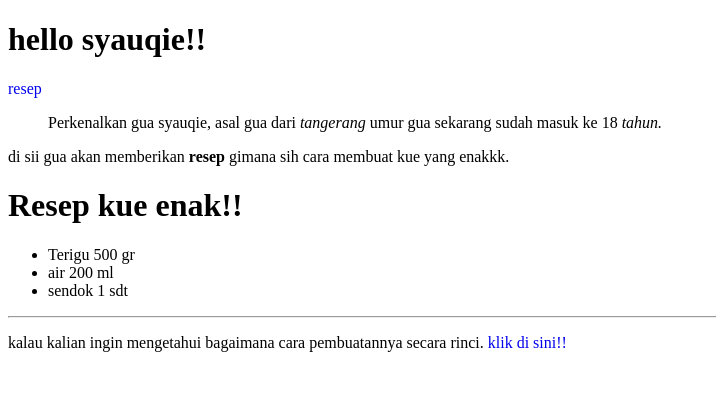
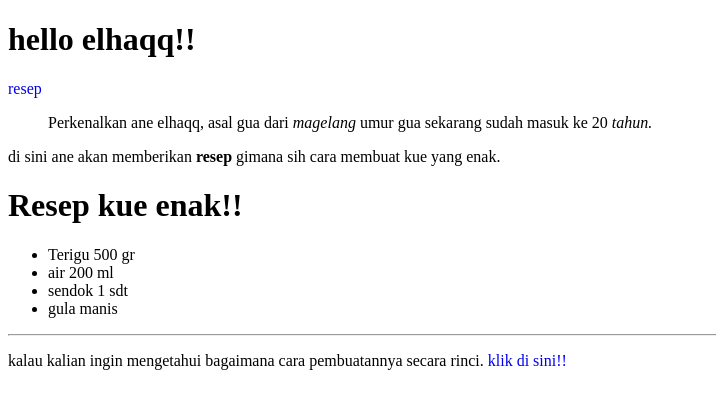
Before and after one commit to Elhaqq06/test-push-1, a plain HTML site: page index.html in a window 1280 px wide. Shown: the whole page, without its empty margins (0-716 px from the left). Drawn offline with Linux system fonts and the light colour scheme.

Commit message:
mengganti nama

```diff
--- a/index.html
+++ b/index.html
@@ -9,17 +9,17 @@
     <head>
 
             <h1>
-                hello syauqie!!
+                hello elhaqq!!
             </h1>
             <a href="resep.html">resep</a>
     </head>
 
     <body>
 
-        <blockquote>Perkenalkan gua syauqie, asal gua dari <cite>tangerang</cite> umur gua sekarang sudah masuk ke 18 <cite>tahun.</cite>
+        <blockquote>Perkenalkan ane elhaqq, asal gua dari <cite>magelang</cite> umur gua sekarang sudah masuk ke 20 <cite>tahun.</cite>
         </blockquote>
 
-        <p>di sii gua akan memberikan <B>resep</B> gimana sih cara membuat kue yang enakkk.</p>
+        <p>di sini ane akan memberikan <B>resep</B> gimana sih cara membuat kue yang enak.</p>
 
         <h1 id="resepenak">Resep kue enak!!</h1>
 
@@ -28,6 +28,7 @@
             <li>Terigu 500 gr</li>
             <li>air 200 ml</li>
             <li>sendok 1 sdt</li>
+            <li>gula manis </li>
 
         </ul>
 
```
Also changed, not shown: 1 other file.
